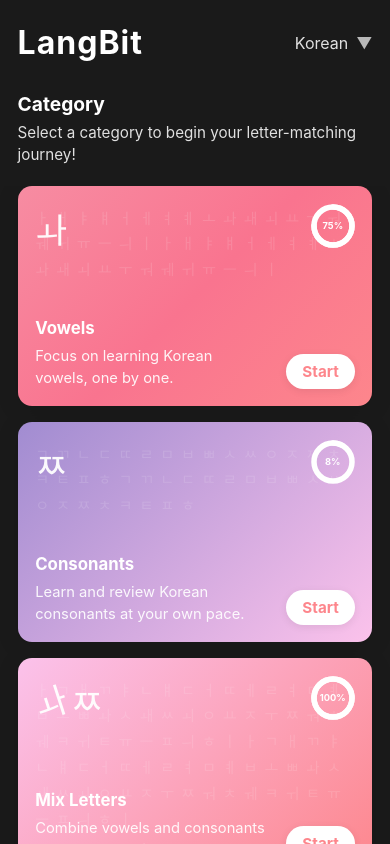
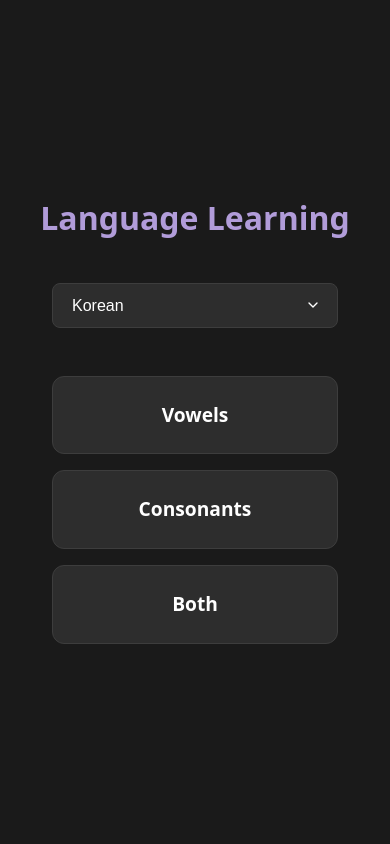
Before and after one commit to bahtibyte/langbit, a React (Vite) app: page / in a window 390 px wide. Built offline with nearby package versions, Linux system fonts and the light colour scheme.

Commit message:
Revert "styling home page also im goated"

```diff
--- a/src/App.css
+++ b/src/App.css
@@ -81,7 +81,7 @@ select:focus {
   gap: 1rem;
   margin-top: 2rem;
   width: 80%;
-  max-width: 480px;
+  max-width: 300px;
 }
 
 .card {
@@ -127,300 +127,3 @@ h2 {
     max-width: 400px;
   }
 }
-
-/* --- Home Screen V2 Styles --- */
-
-.home-root {
-  min-height: 100vh;
-  background: var(--background);
-  color: var(--text);
-  display: flex;
-  flex-direction: column;
-  align-items: center;
-  font-family: 'Inter', Arial, sans-serif;
-}
-
-.top-bar {
-  width: 100%;
-  max-width: 480px;
-  display: flex;
-  justify-content: space-between;
-  align-items: center;
-  padding: 2rem 0 1.5rem 0;
-}
-
-.logo {
-  font-size: 2rem;
-  font-weight: 700;
-  letter-spacing: 1px;
-}
-
-.lang-selector {
-  display: flex;
-  align-items: center;
-  gap: 0.5rem;
-  font-size: 1rem;
-  background: transparent;
-  border-radius: 0;
-  padding: 0;
-}
-
-.lang-selector span {
-  color: #e0e0e0;
-}
-
-.lang-icon {
-  font-size: 1rem;
-  opacity: 0.8;
-}
-
-.category-section {
-  width: 100%;
-  max-width: 480px;
-  margin-bottom: 1.5rem;
-}
-
-.category-title {
-  font-size: 1.2rem;
-  font-weight: 700;
-  margin-bottom: 0.2rem;
-}
-
-.category-desc {
-  font-size: 0.95rem;
-  color: #e0e0e0;
-  margin-bottom: 0.5rem;
-}
-
-.game-cards {
-  width: 100%;
-  max-width: 480px;
-  display: flex;
-  flex-direction: column;
-  gap: 1.5rem;
-}
-
-.game-card {
-  position: relative;
-  border-radius: 18px;
-  min-height: 220px;
-  overflow: hidden;
-  display: flex;
-  flex-direction: column;
-  justify-content: flex-end;
-  box-shadow: 0 4px 24px 0 rgba(0,0,0,0.10);
-  padding: 0;
-}
-
-.vowels-card {
-  background: linear-gradient(135deg, #f78ca2 0%, #f9748f 50%, #fd868c 100%);
-}
-.consonants-card {
-  background: linear-gradient(135deg, #a18cd1 0%, #fbc2eb 100%);
-}
-.mix-card {
-  background: linear-gradient(135deg, #fbc2eb 0%, #fd868c 100%);
-}
-
-.card-bg-text {
-  position: absolute;
-  inset: 0;
-  z-index: 1;
-  color: rgba(255,255,255,0.13);
-  font-size: 1.2rem;
-  font-weight: 600;
-  letter-spacing: 0.1em;
-  line-height: 1.7;
-  padding: 1.5rem 1.2rem 1.2rem 1.2rem;
-  pointer-events: none;
-  user-select: none;
-  white-space: pre-line;
-}
-
-.card-symbol {
-  position: absolute;
-  top: 1.1rem;
-  left: 1.2rem;
-  z-index: 2;
-  font-size: 2.2rem;
-  font-weight: 700;
-  color: #fff;
-  opacity: 0.95;
-}
-.mix-symbols {
-  display: flex;
-  align-items: center;
-  gap: 0.2rem;
-}
-.rotated {
-  display: inline-block;
-  transform: rotate(-18deg);
-}
-
-.progress-circle {
-  position: absolute;
-  top: 1.1rem;
-  right: 1.2rem;
-  z-index: 2;
-  width: 44px;
-  height: 44px;
-  display: flex;
-  align-items: center;
-  justify-content: center;
-}
-.progress-circle svg {
-  width: 44px;
-  height: 44px;
-}
-.circle-bg {
-  fill: none;
-  stroke: #fff;
-  stroke-width: 5.5;
-  opacity: 1;
-}
-.circle {
-  fill: none;
-  stroke: rgba(255,255,255,1);
-  stroke-width: 5.5;
-  stroke-linecap: round;
-  transition: stroke-dasharray 0.4s;
-  opacity: 1;
-}
-.progress-text {
-  position: absolute;
-  top: 50%;
-  left: 50%;
-  transform: translate(-50%, -50%);
-  font-size: 0.68rem;
-  font-weight: 700;
-  color: #fff;
-  pointer-events: none;
-}
-
-.card-bottom {
-  position: relative;
-  z-index: 2;
-  display: flex;
-  justify-content: space-between;
-  align-items: flex-end;
-  padding: 0 1.2rem 1.2rem 1.2rem;
-  min-height: 80px;
-}
-.card-title {
-  font-size: 1.25rem;
-  font-weight: 700;
-  color: #fff;
-  margin-bottom: 0.2rem;
-}
-.card-desc {
-  font-size: 0.98rem;
-  color: #fff;
-  opacity: 0.92;
-  font-weight: 400;
-}
-.start-btn {
-  background: #fff;
-  color: #fd868c;
-  font-weight: 700;
-  border: none;
-  border-radius: 18px;
-  padding: 0.7rem 1.5rem;
-  font-size: 1.05rem;
-  cursor: pointer;
-  box-shadow: 0 2px 8px 0 rgba(0,0,0,0.08);
-  transition: background 0.2s, color 0.2s;
-  margin-left: 1.2rem;
-}
-.start-btn:hover {
-  background: #fbc2eb;
-  color: #fff;
-}
-
-/* Responsive Styles */
-@media (max-width: 600px) {
-  .home-root {
-    padding: 0;
-  }
-  .top-bar {
-    width: 100%;
-    max-width: none;
-    margin: 0;
-    padding-top: 1.2rem;
-    padding-bottom: 0.7rem;
-    padding-left: 1.1rem;
-    padding-right: 1.1rem;
-  }
-  .category-section {
-    width: 100%;
-    max-width: none;
-    margin: 0;
-    padding-top: 0.7rem;
-    padding-bottom: 0.7rem;
-    padding-left: 1.1rem;
-    padding-right: 1.1rem;
-  }
-  .category-title {
-    padding: 0;
-  }
-  .category-desc {
-    padding: 0;
-  }
-  .game-cards {
-    width: 100%;
-    max-width: none;
-    margin: 0;
-    box-sizing: border-box;
-    display: flex;
-    flex-direction: column;
-    overflow-y: auto;
-    gap: 1rem;
-    padding-bottom: 1rem;
-    height: auto;
-    max-height: 100vh;
-    padding-left: 1.1rem;
-    padding-right: 1.1rem;
-  }
-  .game-card {
-    width: 100%;
-    max-width: none;
-    min-width: 0;
-    min-height: 220px;
-    height: 220px;
-    margin: 0;
-    border-radius: 14px;
-    padding: 0;
-  }
-  .card-bg-text {
-    font-size: 0.95rem;
-    padding: 1.2rem 1.1rem 1.1rem 1.1rem;
-  }
-  .card-bottom {
-    flex-direction: row;
-    align-items: flex-end;
-    justify-content: space-between;
-    padding: 0 1.1rem 1.1rem 1.1rem;
-    min-height: 60px;
-  }
-  .card-title {
-    font-size: 1.05rem;
-  }
-  .card-desc {
-    font-size: 0.92rem;
-  }
-  .progress-text {
-    font-size: 0.58rem !important;
-  }
-  .start-btn {
-    padding: 0.5rem 1rem;
-    font-size: 0.95rem;
-  }
-  .card-symbol {
-    left: 1.1rem;
-    top: 1.1rem;
-  }
-  .progress-circle {
-    right: 1.1rem;
-    left: auto;
-    top: 1.1rem;
-  }
-}
--- a/src/App.tsx
+++ b/src/App.tsx
@@ -2,46 +2,6 @@ import { useState } from 'react'
 import { BrowserRouter as Router, Routes, Route, useNavigate } from 'react-router-dom'
 import './App.css'
 import Korean from './pages/Korean'
-
-function ProgressCircle({ percent }: { percent: number }) {
-  const radius = 19;
-  const circumference = 2 * Math.PI * radius;
-  const offset = circumference * (1 - percent / 100);
-
-  let fontSize = '0.62rem';
-  if (percent < 10) fontSize = '0.78rem'; // 1-digit
-  else if (percent === 100) fontSize = '0.58rem'; // 100%
-  else fontSize = '0.68rem'; // 2-digit
-
-  return (
-    <div className="progress-circle">
-      <svg width="44" height="44" viewBox="0 0 44 44">
-        <circle
-          className="circle-bg"
-          cx="22"
-          cy="22"
-          r={radius}
-          fill="none"
-          stroke="#fff"
-          strokeWidth="5.5"
-          opacity="0.18"
-        />
-        <circle
-          className="circle"
-          cx="22"
-          cy="22"
-          r={radius}
-          fill="none"
-          strokeDasharray={circumference}
-          strokeDashoffset={offset}
-          style={{ transition: 'stroke-dashoffset 0.4s' }}
-          transform="rotate(-90 22 22)"
-        />
-      </svg>
-      <div className="progress-text" style={{ fontSize }}>{percent}%</div>
-    </div>
-  );
-}
 
 function Home() {
   const navigate = useNavigate();
@@ -52,61 +12,29 @@ function Home() {
   };
 
   return (
-    <div className="home-root">
-      <div className="top-bar">
-        <div className="logo">LangBit</div>
-        <div className="lang-selector">
-          <span>Korean</span>
-          <span className="lang-icon">&#9660;</span>
-        </div>
-      </div>
-      <div className="category-section">
-        <div className="category-title">Category</div>
-        <div className="category-desc">Select a category to begin your letter-matching journey!</div>
-      </div>
-      <div className="game-cards">
-        {/* Vowels Card */}
-        <div className="game-card vowels-card">
-          <div className="card-bg-text">ㅏ ㅐ ㅑ ㅒ ㅓ ㅔ ㅕ ㅖ ㅗ ㅘ ㅙ ㅚ ㅛ ㅜ ㅝ ㅞ ㅟ ㅠ ㅡ ㅢ ㅣ ㅏ ㅐ ㅑ ㅒ ㅓ ㅔ ㅕ ㅖ ㅗ ㅘ ㅙ ㅚ ㅛ ㅜ ㅝ ㅞ ㅟ ㅠ ㅡ ㅢ ㅣ</div>
-          <div className="card-symbol">ㅘ</div>
-          <ProgressCircle percent={75} />
-          <div className="card-bottom">
-            <div>
-              <div className="card-title">Vowels</div>
-              <div className="card-desc">Focus on learning Korean vowels, one by one.</div>
-            </div>
-            <button className="start-btn" onClick={() => handleGameSelect('vowels')}>Start</button>
+    <div className="container">
+      <h1>Language Learning</h1>
+      <select
+        value={selectedLanguage}
+        onChange={(e) => setSelectedLanguage(e.target.value)}
+      >
+        <option value="">Select a language</option>
+        <option value="korean">Korean</option>
+      </select>
+
+      {selectedLanguage === 'korean' && (
+        <div className="game-cards">
+          <div className="card" onClick={() => handleGameSelect('vowels')}>
+            <h2>Vowels</h2>
+          </div>
+          <div className="card" onClick={() => handleGameSelect('consonants')}>
+            <h2>Consonants</h2>
+          </div>
+          <div className="card" onClick={() => handleGameSelect('both')}>
+            <h2>Both</h2>
           </div>
         </div>
-        {/* Consonants Card */}
-        <div className="game-card consonants-card">
-          <div className="card-bg-text">ㄱ ㄲ ㄴ ㄷ ㄸ ㄹ ㅁ ㅂ ㅃ ㅅ ㅆ ㅇ ㅈ ㅉ ㅊ ㅋ ㅌ ㅍ ㅎ ㄱ ㄲ ㄴ ㄷ ㄸ ㄹ ㅁ ㅂ ㅃ ㅅ ㅆ ㅇ ㅈ ㅉ ㅊ ㅋ ㅌ ㅍ ㅎ</div>
-          <div className="card-symbol">ㅉ</div>
-          <ProgressCircle percent={8} />
-          <div className="card-bottom">
-            <div>
-              <div className="card-title">Consonants</div>
-              <div className="card-desc">Learn and review Korean consonants at your own pace.</div>
-            </div>
-            <button className="start-btn" onClick={() => handleGameSelect('consonants')}>Start</button>
-          </div>
-        </div>
-        {/* Mix Letters Card */}
-        <div className="game-card mix-card">
-          <div className="card-bg-text">ㅏ ㄱ ㅐ ㄲ ㅑ ㄴ ㅒ ㄷ ㅓ ㄸ ㅔ ㄹ ㅕ ㅁ ㅖ ㅂ ㅗ ㅃ ㅘ ㅅ ㅙ ㅆ ㅚ ㅇ ㅛ ㅈ ㅜ ㅉ ㅝ ㅊ ㅞ ㅋ ㅟ ㅌ ㅠ ㅡ ㅍ ㅢ ㅎ ㅣ ㅏ ㄱ ㅐ ㄲ ㅑ ㄴ ㅒ ㄷ ㅓ ㄸ ㅔ ㄹ ㅕ ㅁ ㅖ ㅂ ㅗ ㅃ ㅘ ㅅ ㅙ ㅆ ㅚ ㅇ ㅛ ㅈ ㅜ ㅉ ㅝ ㅊ ㅞ ㅋ ㅟ ㅌ ㅠ ㅡ ㅍ ㅢ ㅎ ㅣ</div>
-          <div className="card-symbol mix-symbols">
-            <span className="rotated">ㅘ</span> <span>ㅉ</span>
-          </div>
-          <ProgressCircle percent={100} />
-          <div className="card-bottom">
-            <div>
-              <div className="card-title">Mix Letters</div>
-              <div className="card-desc">Combine vowels and consonants to build a solid foundation.</div>
-            </div>
-            <button className="start-btn" onClick={() => handleGameSelect('both')}>Start</button>
-          </div>
-        </div>
-      </div>
+      )}
     </div>
   );
 }
```
